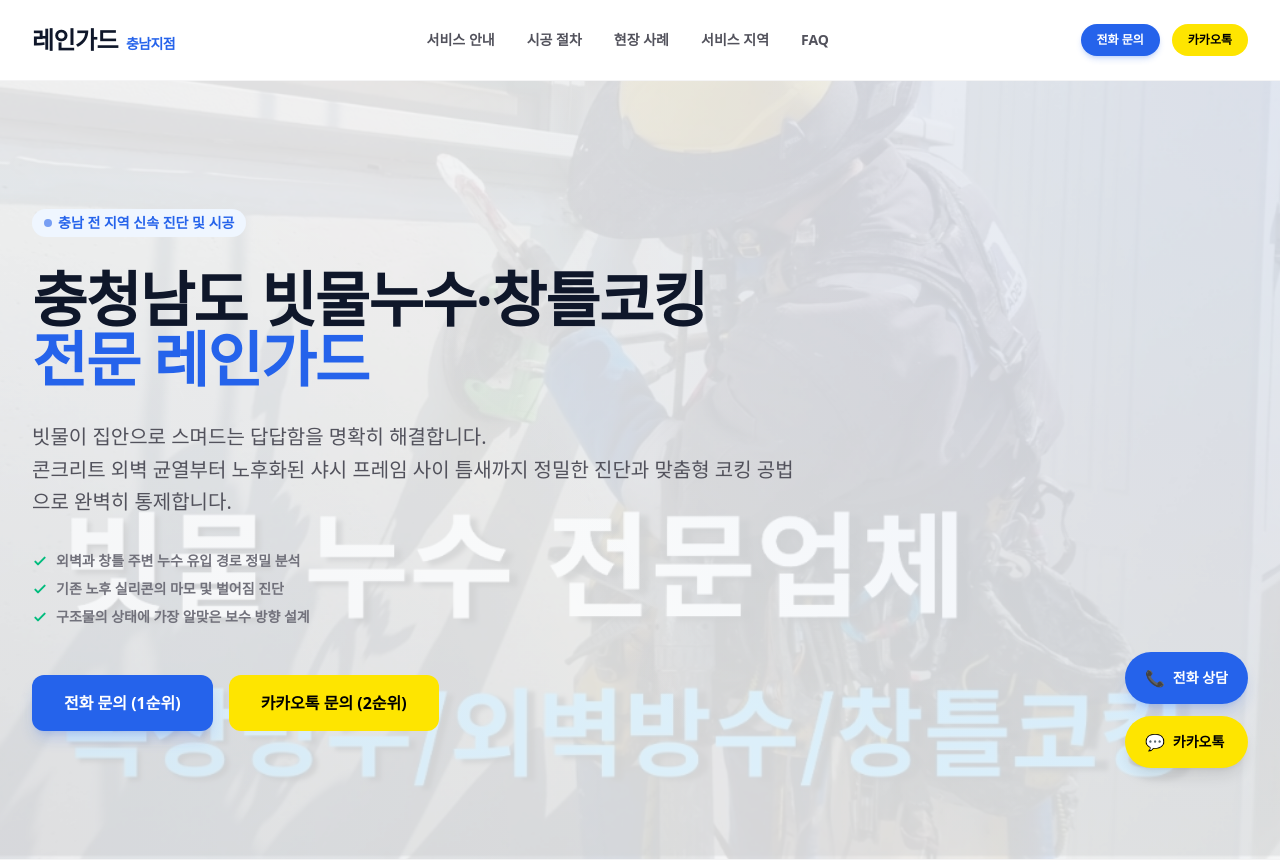
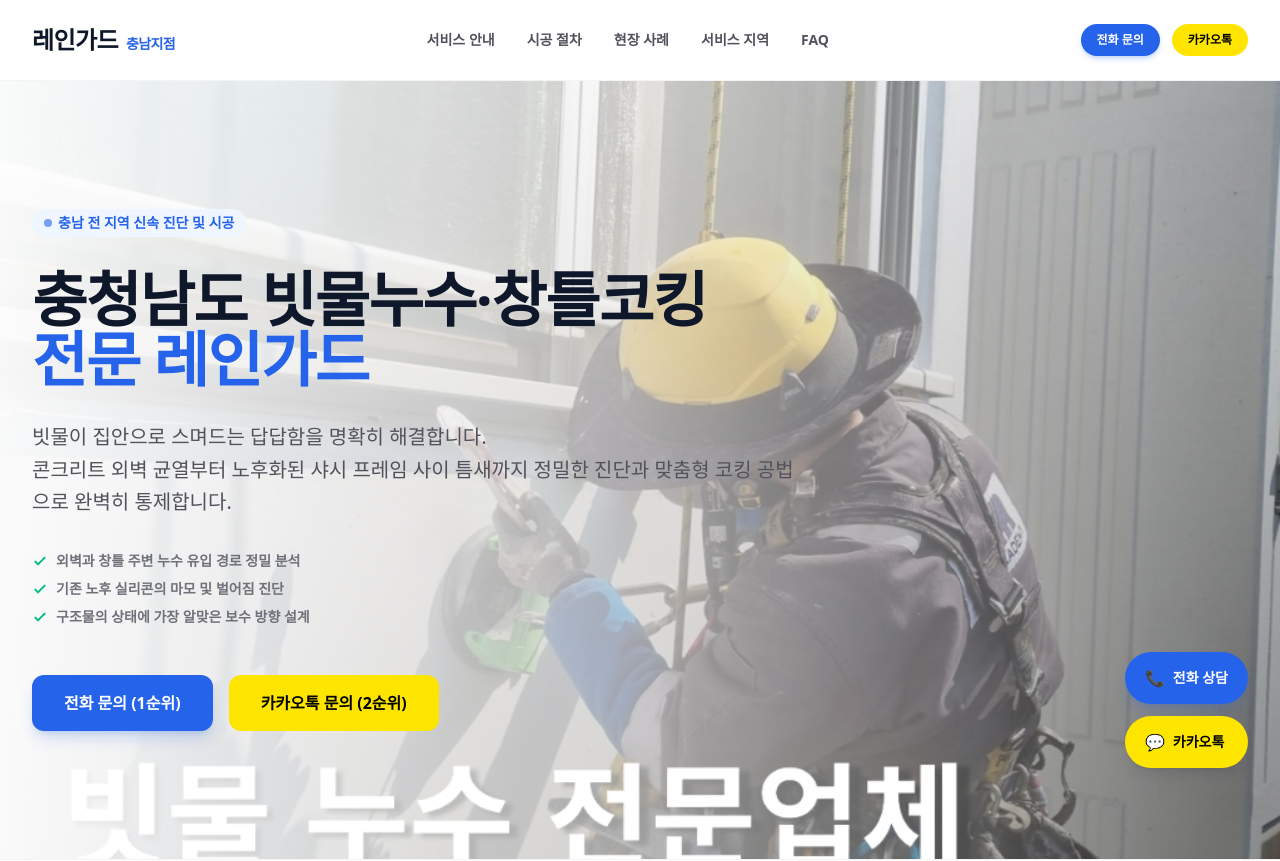
Before and after one commit to wogus5695-ctrl/Chungnam-rope-04, a Next.js app: page / in a window 1280 px wide. Shown: the top 861 px of the page. Built offline with nearby package versions, Linux system fonts and the light colour scheme.

Commit message:
feat: apply next/image main hero background and gradient readability overlay

```diff
--- a/src/app/page.tsx
+++ b/src/app/page.tsx
@@ -112,7 +112,7 @@ export default async function Home({ searchParams }: PageProps) {
           dangerouslySetInnerHTML={{ __html: JSON.stringify(jsonLd) }}
         />
         <Header />
-        <Hero />
+        <Hero mainHero={true} />
         <main className="flex-grow">
           <LeakSymptoms />
           <LeakPath />
--- a/src/components/Hero.tsx
+++ b/src/components/Hero.tsx
@@ -1,3 +1,4 @@
+import Image from "next/image";
 import { siteConfig } from "@/config/site";
 import React from "react";
 
@@ -6,16 +7,38 @@ interface HeroProps {
   title?: React.ReactNode;
   subtitle?: React.ReactNode;
   showBulletPoints?: boolean;
+  mainHero?: boolean;
 }
 
-export default function Hero({ badge, title, subtitle, showBulletPoints = true }: HeroProps) {
+export default function Hero({ badge, title, subtitle, showBulletPoints = true, mainHero = false }: HeroProps) {
   return (
-    <section className="relative hero-gradient overflow-hidden py-16 sm:py-24 md:py-32 border-b border-zinc-100">
-      {/* 배경 작업 이미지 오버레이 */}
-      <div
-        className="absolute inset-0 bg-cover bg-right md:bg-right-bottom opacity-15 pointer-events-none z-0"
-        style={{ backgroundImage: "url('/images/hero-bg.png')" }}
-      />
+    <section className="relative hero-gradient overflow-hidden py-16 sm:py-24 md:py-32 border-b border-zinc-100 min-h-[480px]">
+      {mainHero ? (
+        <>
+          {/* 메인 Hero 전용 next/image 백그라운드 레이어 */}
+          <div className="absolute inset-0 z-0">
+            <Image
+              src="/images/hero/rainguard-chungnam-main-hero.jpg"
+              alt=""
+              fill
+              priority
+              sizes="100vw"
+              style={{ objectFit: "cover" }}
+              className="object-[68%_center] md:object-[72%_center]"
+            />
+            {/* 왼쪽에서 오른쪽으로 옅어지는 밝은 그라데이션 오버레이 */}
+            {/* 데스크톱은 글자 영역만 투명하게 지탱하고, 모바일에서는 조금 더 강한 불투명 레이어로 텍스트 가독성을 완전 수호 */}
+            <div className="absolute inset-0 bg-gradient-to-r from-white/96 via-white/80 md:via-white/60 to-transparent hidden md:block" />
+            <div className="absolute inset-0 bg-gradient-to-r from-white/96 via-white/90 to-white/40 md:hidden" />
+          </div>
+        </>
+      ) : (
+        /* 배경 작업 이미지 오버레이 (동적 페이지용 기존 구조 유지) */
+        <div
+          className="absolute inset-0 bg-cover bg-right md:bg-right-bottom opacity-15 pointer-events-none z-0"
+          style={{ backgroundImage: "url('/images/hero-bg.png')" }}
+        />
+      )}
       <div className="max-w-7xl mx-auto px-4 sm:px-6 lg:px-8 relative z-10">
         <div className="text-center md:text-left max-w-3xl space-y-6 sm:space-y-8">
 
```
Also changed, not shown: public/images/hero/rainguard-chungnam-main-hero.jpg (added).
